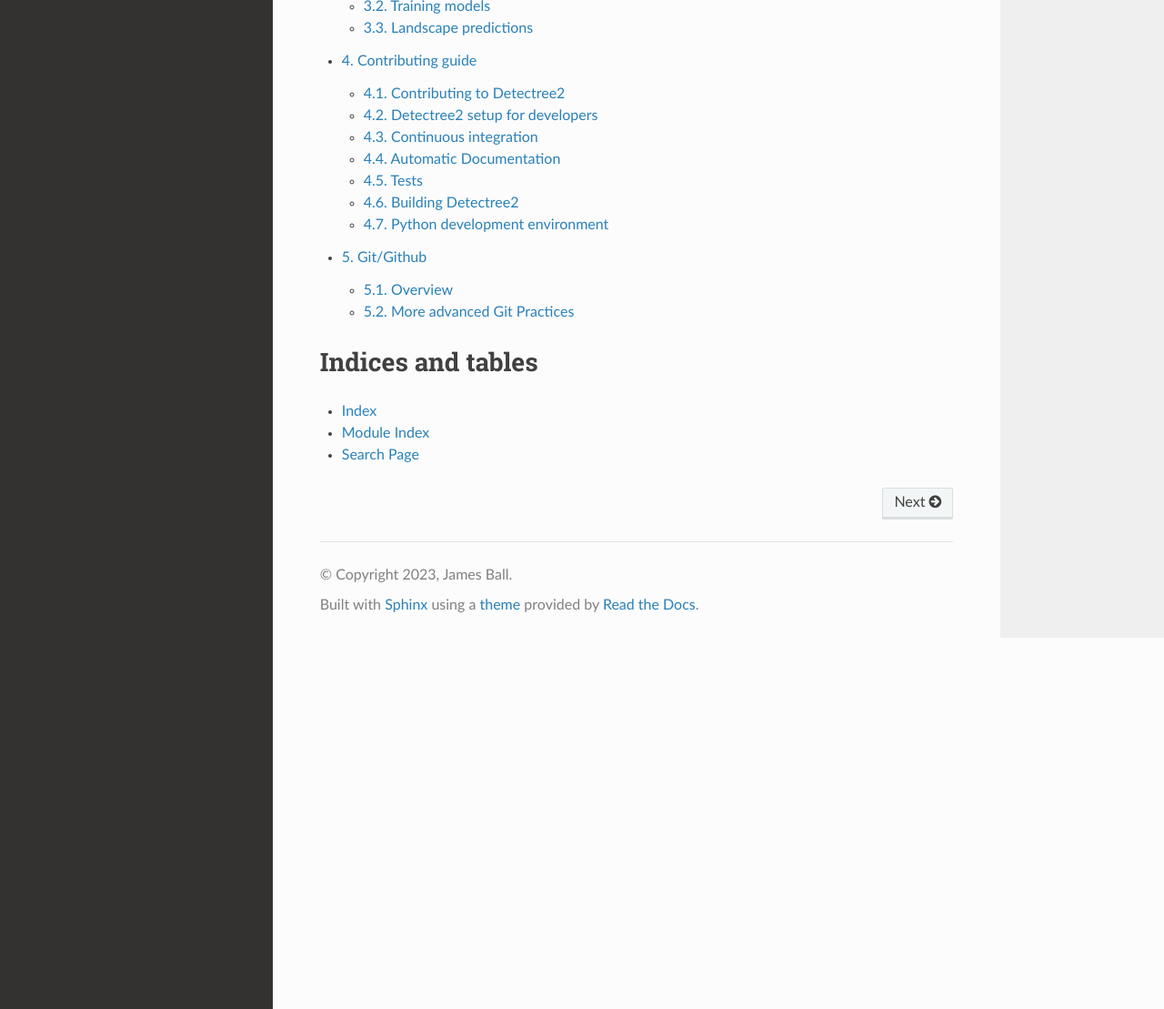
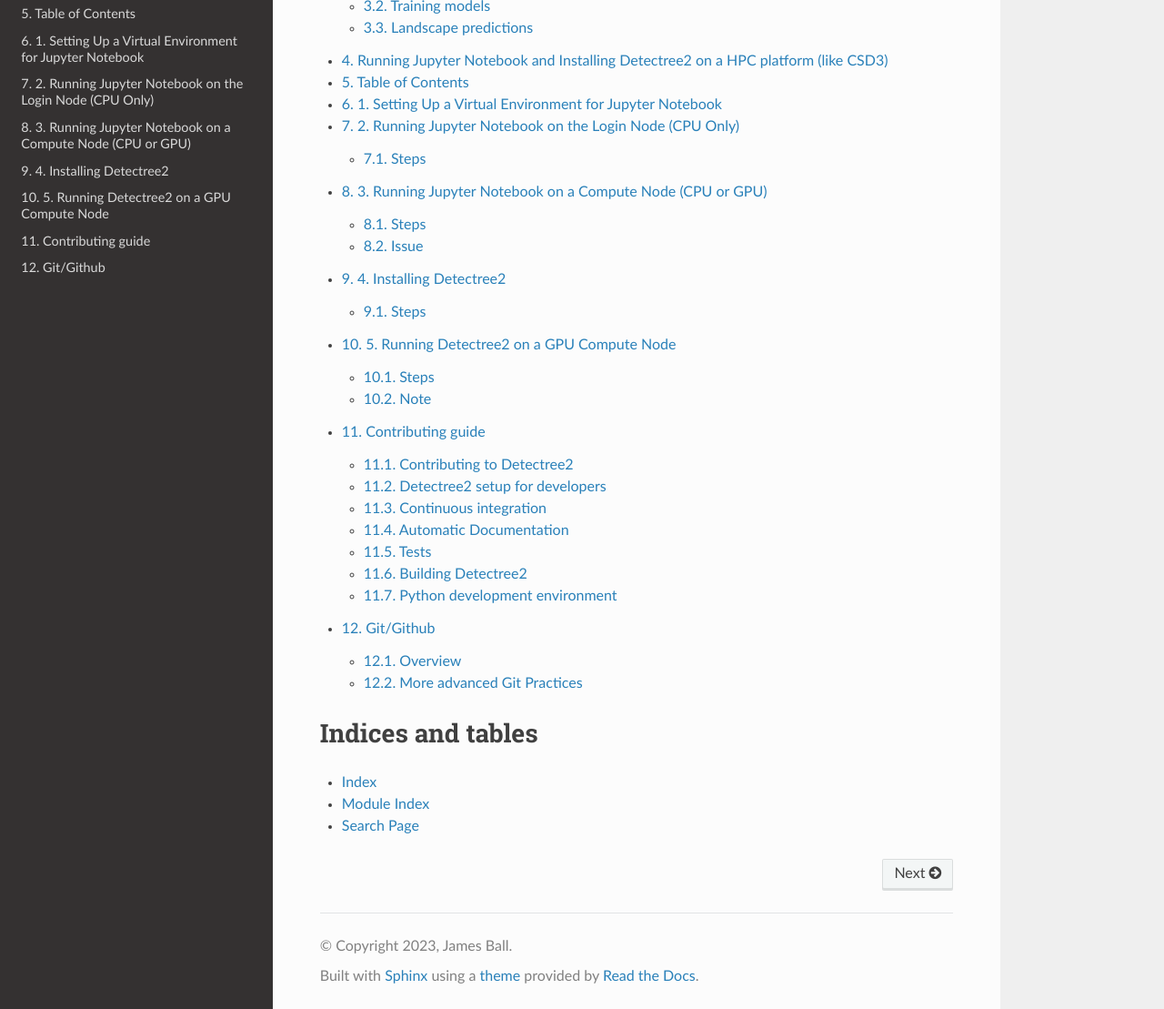
Before and after one commit to PatBall1/detectree2, a Sphinx documentation site: the page built from docs/source/index.rst, in a window 1280 px wide and 1400 px high, scrolled down 1133 px, cut to the strip 291-1400 px from the top of the window. Shown: the whole strip at 91% size. Built offline with Sphinx 7.4.7 and the Read the Docs theme 3.1.0, drawn with Linux system fonts in a browser that asks for light colours; pages that are not in the unit, such as notebooks, are missing from menus; some of the changed lines change nothing that is shown; some of the changed text lies outside the part shown.

Commit message:
Added compute cluster guide (#154)

```diff
--- /dev/null
+++ b/docs/source/cluster.rst
@@ -0,0 +1,286 @@
+Running Jupyter Notebook and Installing Detectree2 on a HPC platform (like CSD3)
+===============================================================================
+
+This example is based on CSD3 for people associated with the University of Cambridge but the workflow can mostly be applied to other clusters as well.
+
+This guide provides step-by-step instructions on how to set up a virtual environment for Jupyter Notebook on an HPC system, run Jupyter Notebook on both login and compute nodes, install the ``detectree2`` package, and run it on a GPU compute node.
+
+---
+
+Table of Contents
+=================
+
+1. `Setting Up a Virtual Environment for Jupyter Notebook <#setting-up-a-virtual-environment-for-jupyter-notebook>`_
+2. `Running Jupyter Notebook on the Login Node (CPU Only) <#running-jupyter-notebook-on-the-login-node-cpu-only>`_
+3. `Running Jupyter Notebook on a Compute Node (CPU or GPU) <#running-jupyter-notebook-on-a-compute-node-cpu-or-gpu>`_
+4. `Installing Detectree2 <#installing-detectree2>`_
+5. `Running Detectree2 on a GPU Compute Node <#running-detectree2-on-a-gpu-compute-node>`_
+
+---
+
+.. _setting-up-a-virtual-environment-for-jupyter-notebook:
+
+1. Setting Up a Virtual Environment for Jupyter Notebook
+=========================================================
+
+First, create a virtual environment to run Jupyter Notebook. This step only needs to be done once.
+
+.. code-block:: console
+
+   # Load the Python module
+   module load python/3.8
+
+   # Create a virtual environment with system site packages
+   virtualenv --system-site-packages ~/jupyter-env
+
+   # Activate the virtual environment
+   source ~/jupyter-env/bin/activate
+
+   # Install Jupyter Notebook
+   pip install jupyter
+
+---
+
+.. _running-jupyter-notebook-on-the-login-node-cpu-only:
+
+2. Running Jupyter Notebook on the Login Node (CPU Only)
+========================================================
+
+Follow these steps to run Jupyter Notebook on the login node using CPU resources only.
+
+Steps
+-----
+
+1. **Activate the Virtual Environment:**
+
+   .. code-block:: console
+
+      source ~/jupyter-env/bin/activate
+
+2. **Start Jupyter Notebook:**
+
+   .. code-block:: console
+
+      jupyter notebook --no-browser --ip=127.0.0.1 --port=8081
+
+   - This command will start a Jupyter Notebook server and output a URL that looks like ``http://127.0.0.1:8081/?token=...``. Save this URL for later use.
+   - If the ``127.0.0.1`` URL doesn't work, try using the one that starts with ``http://localhost``.
+
+3. **Set Up SSH Tunneling from Your Local Computer:**
+
+   Open a terminal on your local computer and run:
+
+   .. code-block:: console
+
+      ssh -L 8081:127.0.0.1:8081 -N <CRSid>@<login_hostname>.hpc.cam.ac.uk
+
+   - Replace ``<CRSid>`` with your user ID and ``<login_hostname>`` with the hostname of the login node (e.g., ``login-p-1``).
+   - Example:
+
+     .. code-block:: console
+
+        ssh -L 8081:127.0.0.1:8081 -N ab123@login-p-1.hpc.cam.ac.uk
+
+   - Keep this terminal open as long as you want the session to last.
+
+4. **Access Jupyter Notebook:**
+
+   - Paste the URL you saved earlier into your web browser to access the Jupyter Notebook interface.
+
+---
+
+.. _running-jupyter-notebook-on-a-compute-node-cpu-or-gpu:
+
+3. Running Jupyter Notebook on a Compute Node (CPU or GPU)
+==========================================================
+
+To run Jupyter Notebook on a compute node, follow these steps.
+
+Steps
+-----
+
+1. **Note the Login Node Hostname:**
+
+   .. code-block:: console
+
+      hostname
+
+   - Run this command on the login node and note the hostname (e.g., ``login-p-1``).
+
+2. **Request an Interactive Session:**
+
+   - **For GPU Compute Node:**
+
+     .. code-block:: console
+
+        sintr -A COOMES-SL3-GPU -p ampere -N1 -n1 --gres=gpu:1 -t 1:0:0 --qos=INTR
+
+   - **For CPU Compute Node:**
+
+     .. code-block:: console
+
+        sintr -A COOMES-SL3-CPU -p icelake -N1 -n38 -t 1:0:0 --qos=INTR
+
+     - Note that ``COOMES-SL3-*`` should be replaced with your or your lab's balance account.
+
+3. **Note the Compute Node Hostname:**
+
+   .. code-block:: console
+
+      hostname
+
+   - Run this command on the compute node and note the hostname (e.g., ``gpu-q-3``).
+
+4. **Activate the Virtual Environment:**
+
+   .. code-block:: console
+
+      source ~/jupyter-env/bin/activate
+
+5. **Load Necessary Modules (if required):**
+
+   - For example, to load CUDA:
+
+     .. code-block:: console
+
+        module load cuda
+
+6. **Start Jupyter Notebook:**
+
+   .. code-block:: console
+
+      jupyter notebook --no-browser --ip=* --port=8081
+
+   - This will output a URL starting with ``http://127.0.0.1:8081/?token=...``. Save this URL for later.
+
+7. **Set Up SSH Tunneling from Your Local Computer:**
+
+   Open a terminal on your local computer and run:
+
+   .. code-block:: console
+
+      ssh -L 8081:<compute_hostname>:8081 -N <CRSid>@<login_hostname>.hpc.cam.ac.uk
+
+   - Replace ``<compute_hostname>`` with the hostname from step 3 and ``<login_hostname>`` from step 1.
+   - Example:
+
+     .. code-block:: console
+
+        ssh -L 8081:gpu-q-3:8081 -N ab123@login-p-1.hpc.cam.ac.uk
+
+   - Keep this terminal open as long as you want the session to last.
+
+8. **Access Jupyter Notebook:**
+
+   - Paste the URL you saved earlier into your web browser to access the Jupyter Notebook interface.
+
+Issue
+-----
+
+If you are connected to the cluster via VSCode, it will try to forward the port automatically, which does not work. In that case you might need to shuffle ports around and connect to the new port, like: ``ssh -L 8082:gpu-q-3:8081 ...`` and then enter the link in your browser by replacing 8081 with 8082.
+
+---
+
+.. _installing-detectree2:
+
+4. Installing Detectree2
+========================
+
+Follow these steps to install the ``detectree2`` package on a GPU compute node.
+
+Steps
+-----
+
+1. **Request a GPU Interactive Session:**
+
+   .. code-block:: console
+
+      sintr -A COOMES-SL3-GPU -p ampere -N1 -n1 --gres=gpu:1 -t 0:30:0 --qos=INTR
+
+2. **Load Required Modules:**
+
+   .. code-block:: console
+
+      module load gcc
+      module load cuda/12.1
+      module load cudnn/8.9_cuda-12.1
+      module load gdal/3.7.0-icl
+
+3. **Activate the Virtual Environment:**
+
+   .. code-block:: console
+
+      source ~/jupyter-env/bin/activate
+
+4. **Install PyTorch with CUDA Support:**
+
+   .. code-block:: console
+
+      pip install torch torchvision torchaudio --index-url https://download.pytorch.org/whl/cu121
+
+5. **Install Additional Python Packages:**
+
+   .. code-block:: console
+
+      pip install opencv-python
+      pip install GDAL==3.7.0
+
+6. **Set CUDA Environment Variables:**
+
+   .. code-block:: console
+
+      export CUDA_HOME=/usr/local/software/cuda/12.1
+      export PATH=/usr/local/software/cuda/12.1/bin:/usr/local/software/cuda/12.1/cuda-samples-12.1/bin/x86_64/linux/release:/usr/local/software/cuda/12.1/nvvm/bin:/usr/local/software/cuda/12.1/libnvvp:$PATH
+      export CPATH=/usr/local/software/cuda/12.1/include:$CPATH
+      export FPATH=/usr/local/software/cuda/12.1/include:$FPATH
+      export LIBRARY_PATH=/usr/local/software/cuda/12.1/lib64:/usr/local/software/cuda/12.1/lib:/usr/local/software/cuda/12.1/nvvm/lib64:$LIBRARY_PATH
+      export LD_LIBRARY_PATH=/usr/local/software/cuda/12.1/lib64:/usr/local/software/cuda/12.1/lib:/usr/local/software/cuda/12.1/nvvm/lib64:$LD_LIBRARY_PATH
+
+7. **Install Detectree2:**
+
+   .. code-block:: console
+
+      pip install git+https://github.com/PatBall1/detectree2.git
+
+---
+
+.. _running-detectree2-on-a-gpu-compute-node:
+
+5. Running Detectree2 on a GPU Compute Node
+===========================================
+
+When running any ``detectree2`` tasks on a GPU compute node, ensure the following modules are loaded and the Python environment is active.
+
+Steps
+-----
+
+1. **Request a GPU Interactive Session:**
+
+   .. code-block:: console
+
+      sintr -A COOMES-SL3-GPU -p ampere -N1 -n1 --gres=gpu:1 -t 1:0:0 --qos=INTR
+
+2. **Load Required Modules:**
+
+   .. code-block:: console
+
+      module load cuda/12.1
+      module load cudnn/8.9_cuda-12.1
+      module load gdal/3.7.0-icl
+
+3. **Activate the Virtual Environment:**
+
+   .. code-block:: console
+
+      source ~/jupyter-env/bin/activate
+
+4. **Run Your Detectree2 Tasks:**
+
+   - You can now run your Python scripts or Jupyter Notebooks that utilize ``detectree2``.
+
+---
+
+Note
+----
+
+Always ensure that you're working within the allocated time for interactive sessions and that you comply with the HPC usage policies.
--- a/docs/source/index.rst
+++ b/docs/source/index.rst
@@ -43,6 +43,7 @@
    installation
    tutorial
    tutorial_multi
+   cluster
    contributing
    using-git
    .. _notebooks/contributing_guide
--- a/docs/source/installation.rst
+++ b/docs/source/installation.rst
@@ -1,6 +1,7 @@
 ************
 Installation
 ************
+For a guide on installation and usage on a cluster, see the cluster dedicated page.
 
 To use detectree2, install it using:
 
```
